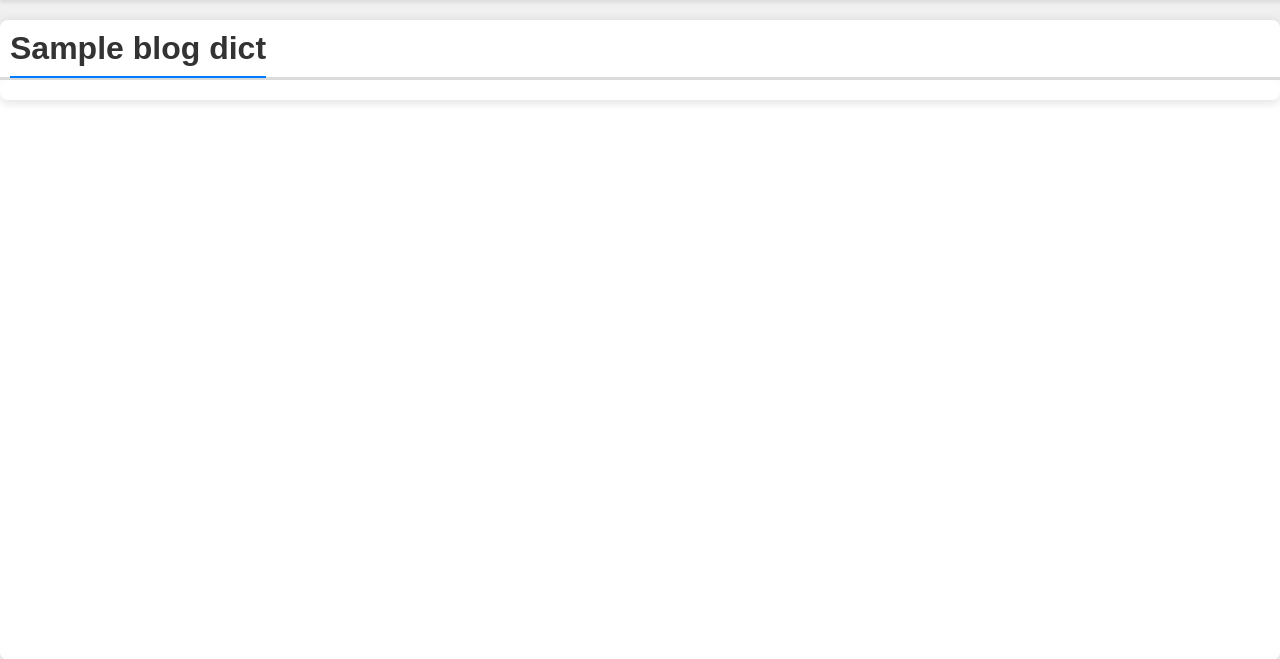
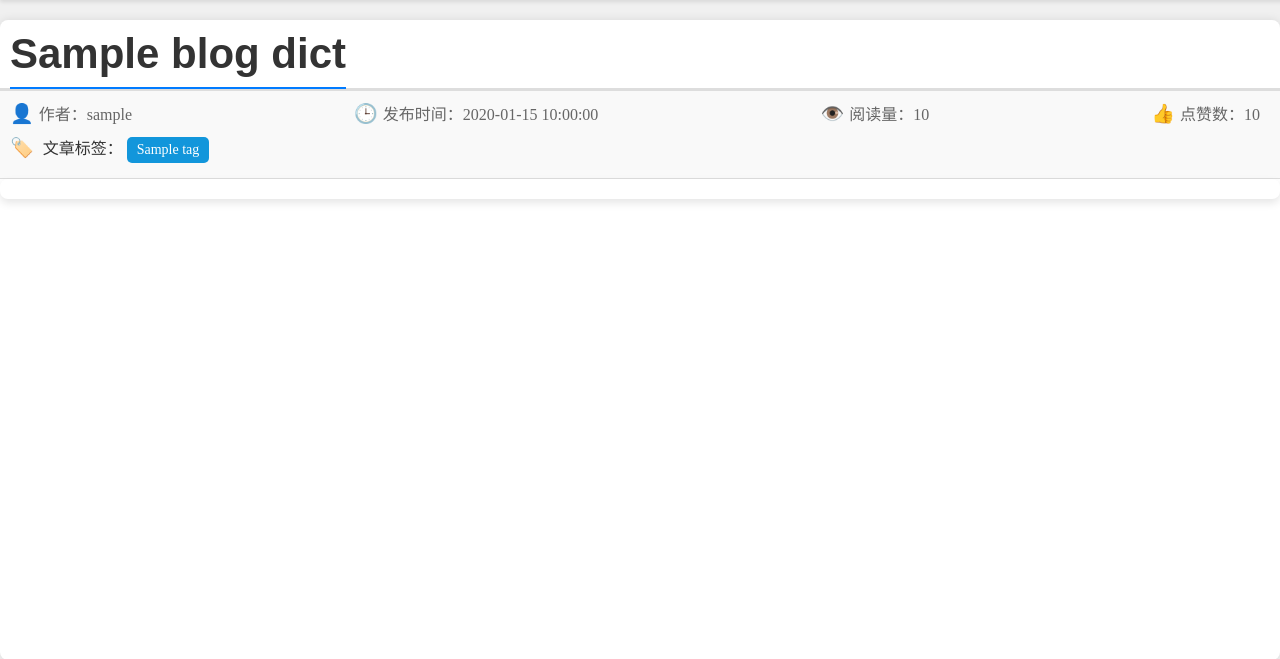
Before and after one commit to Apauto-to-all/SimpleBlog, a FastAPI app: template templates/blog.html in a window 1280 px wide. Shown: the part 60-719 px from the top of the page. Run offline with FastAPI, Linux system fonts and the light colour scheme; the template is opened without the code that fills it: most values are stand-ins (such as "Sample title", 1, 10 or a date in 2020); parts of the project's set-up code (start-up, migrations or seed data) failed here and were passed over; some libraries are stand-ins or nearby versions.

Commit message:
博客页面：添加博客相关信息

```diff
--- a/db/tags_operate.py
+++ b/db/tags_operate.py
@@ -50,13 +50,16 @@ class TagsOperation:
                 SELECT tag FROM tags WHERE blog_id = $1;
                 """
                 tags = await conn.fetch(sql, blog_id)
+                if not tags:
+                    logger.info(f"博客-{blog_id}没有标签！")
+                    return []
                 logger.info(f"博客-{blog_id}查询标签成功！")
             except Exception as e:
                 error_info = traceback.format_exc()
                 logger.error(error_info)
                 logger.error(e)
                 return []
-        return tags if tags else []
+        return [record.get("tag") for record in tags]
 
     # 获取标签列表，包含标签和对应的博客数量
     async def tags_select_view(self) -> dict:
--- a/routes/blog.py
+++ b/routes/blog.py
@@ -27,11 +27,12 @@ async def blog(
     blog_id: Optional[int] = None,
 ):
     if blog_id:
-        # 获取博客信息
+        # 获取博客所有信息
         blog_dict = await blog_util.get_blog_info(blog_id)
         if blog_dict:
             return templates.TemplateResponse(
-                "blog.html", {"request": request, "blog_dict": blog_dict}
+                "blog.html",
+                {"request": request, "blog_dict": blog_dict},
             )
     # 跳转到首页
     return templates.TemplateResponse("blog_404.html", {"request": request})
--- a/static/css/blog.css
+++ b/static/css/blog.css
@@ -1,3 +1,4 @@
+/* 整体背景样式 */
 .container {
     display: flex;
     flex-direction: column;
@@ -18,7 +19,7 @@
 }
 
 .title-input label {
-    font-size: 32px;
+    font-size: 42px;
     color: #333;
     margin-bottom: 20px;
     border-bottom: 2px solid #007bff;
@@ -28,6 +29,89 @@
     /* 文字加粗 */
     font-weight: bold;
     text-align: center;
+}
+
+/* 博客信息样式 */
+.info {
+    padding: 10px;
+    background-color: #f9f9f9;
+    border-bottom: 1px solid #ddd;
+    box-sizing: border-box;
+
+}
+
+.blog-info {
+    display: flex;
+    flex-wrap: wrap;
+    justify-content: space-between;
+    margin-bottom: 10px;
+    font-size: 16px;
+    color: #666;
+}
+
+.blog-info span {
+    margin-right: 10px;
+}
+
+/* 作者链接样式 */
+.author-link {
+    cursor: pointer;
+}
+
+.author-link:hover {
+    color: #1296db;
+    text-decoration: none;
+}
+
+/* 博客标签样式 */
+.blog-tags span {
+    font-size: 16px;
+    color: #333;
+}
+
+.blog-tags .tag {
+    display: inline-block;
+    background-color: #1296db;
+    color: #fff;
+    padding: 5px 10px;
+    border-radius: 5px;
+    margin-right: 5px;
+    margin-bottom: 5px;
+    font-size: 14px;
+}
+
+/* 制作icon图标 */
+#author::before {
+    /* 使用 Unicode 字符作为图标 */
+    content: '👤';
+    /* 图标与文本之间的间距 */
+    margin-right: 5px;
+    /* 调整图标大小 */
+    font-size: 19px;
+}
+
+#time::before {
+    content: '🕒';
+    margin-right: 5px;
+    font-size: 19px;
+}
+
+#views::before {
+    content: '👁️';
+    margin-right: 5px;
+    font-size: 19px;
+}
+
+#likes::before {
+    content: '👍';
+    margin-right: 5px;
+    font-size: 19px;
+}
+
+.blog-tags::before {
+    content: '🏷️';
+    margin-right: 5px;
+    font-size: 19px;
 }
 
 /* 博客内容样式 */
--- a/templates/blog.html
+++ b/templates/blog.html
@@ -14,6 +14,25 @@
   <div class="title-input">
     <label id="title">{{ blog_dict.title }}</label>
   </div>
+  <!-- 博客信息 -->
+  <div class="info">
+    <!-- 博客信息,包括作者、发布时间、阅读量、点赞数 -->
+    <div class="blog-info">
+      <span id="author" class="author-link" onclick="window.location.href='/author/{{ blog_dict.username }}'">作者：{{
+        blog_dict.nickname
+        }}</span>
+      <span id="time">发布时间：{{ blog_dict.created_at }}</span>
+      <span id="views">阅读量：{{ blog_dict.views }}</span>
+      <span id="likes">点赞数：{{ blog_dict.likes }}</span>
+    </div>
+    <!-- 博客标签 -->
+    <div class="blog-tags">
+      <span>文章标签：</span>
+      {% for tag in blog_dict.tags %}
+      <span class="tag">{{ tag }}</span>
+      {% endfor %}
+    </div>
+  </div>
   <!-- 博客内容 -->
   <div id="md-content"></div>
 </div>
```
Also changed, not shown: utils/blog_util.py (+8 -1 lines).
